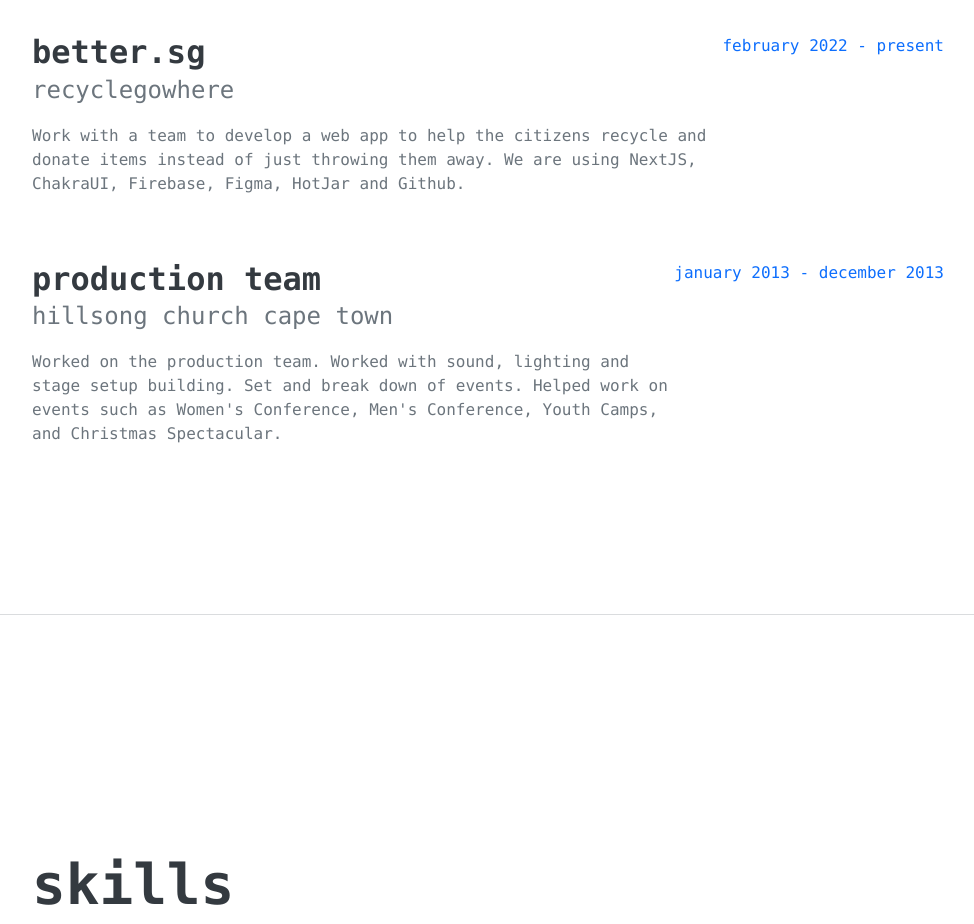
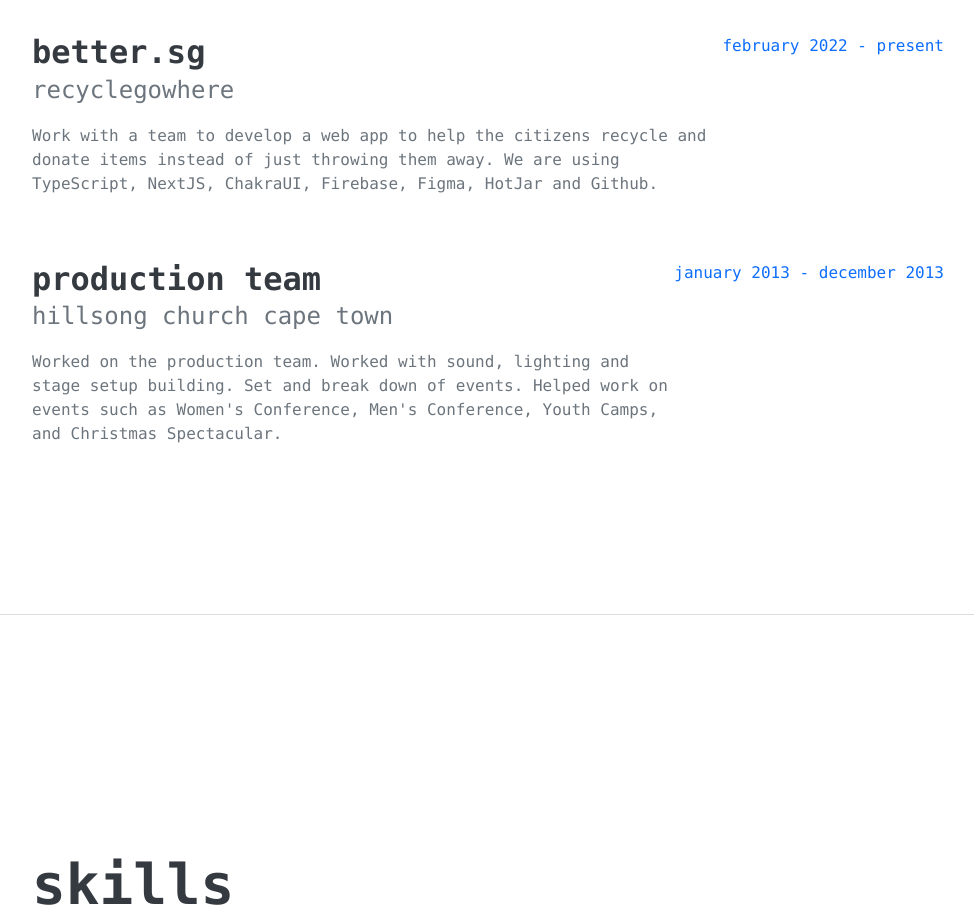
Before and after one commit to itswolv3/reece-russell-website, a plain HTML site: page templates/index.html in a window 1280 px wide. Shown: the part 3080-4004 px from the top of the page, without its empty margins (288-1262 px from the left). Drawn offline with nearby package versions, Linux system fonts and the light colour scheme; files that its build step writes are made by us from their sources; files whose address does not match are found by name; a web font is replaced by a local one.

Commit message:
updated Volunteering section in index.html

```diff
--- a/templates/index.html
+++ b/templates/index.html
@@ -236,7 +236,7 @@ Responsible for making sure online sales where captured and removed stock from i
             <div class="subheading mb-3">Recyclegowhere</div>
             <p>
               Work with a team to develop a web app to help the citizens recycle and donate items instead of just throwing them away.
-              We are using NextJS, ChakraUI, Firebase, Figma, HotJar and Github.
+              We are using TypeScript, NextJS, ChakraUI, Firebase, Figma, HotJar and Github.
             </p>
           </div>
           <div class="flex-shrink-0">
```
